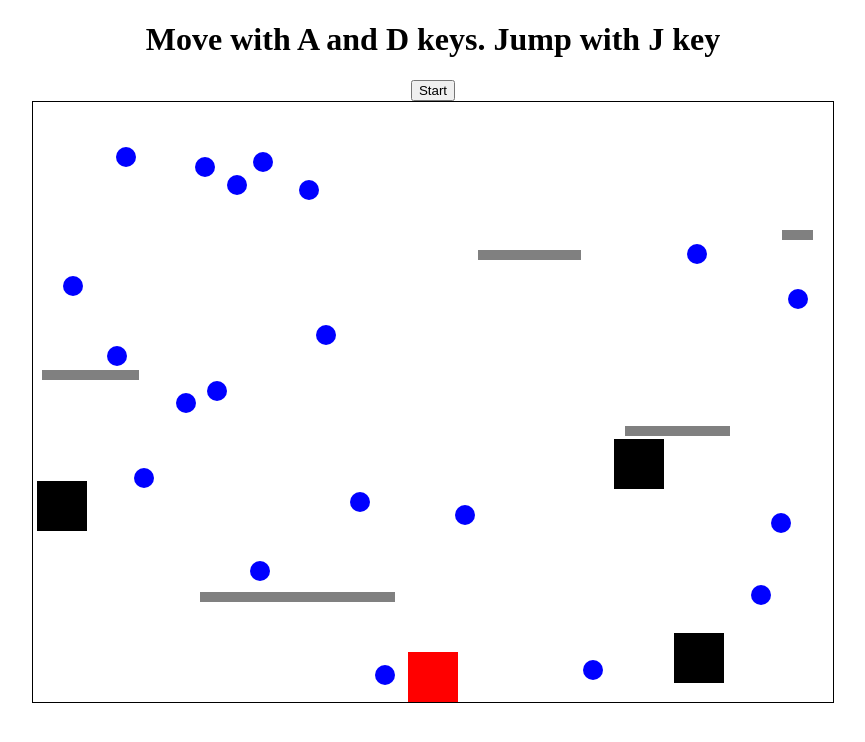
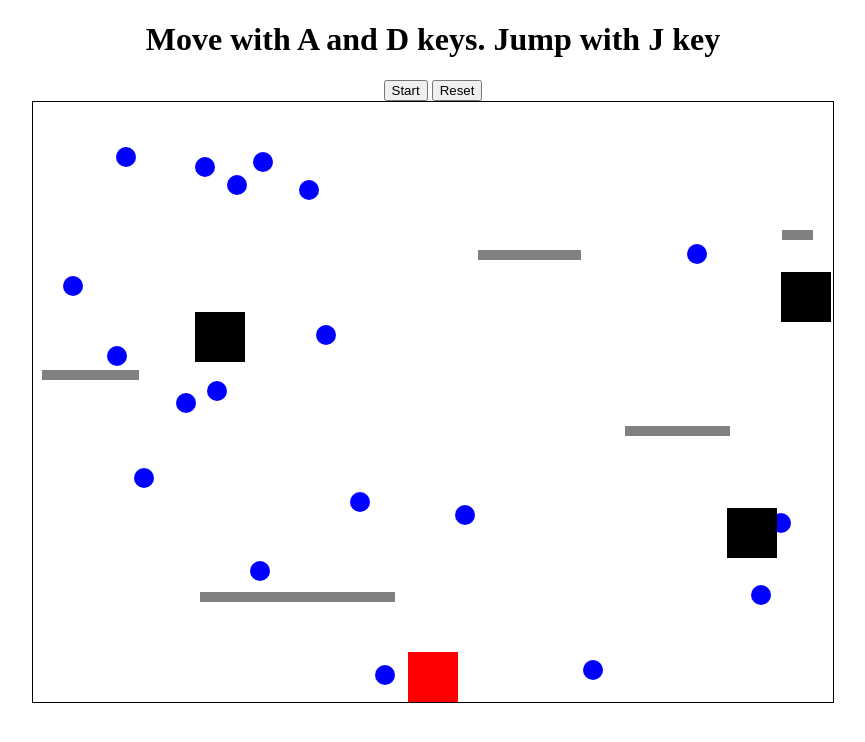
Before and after one commit to jsanchezmesa/iron-jack, a plain HTML site: page index.html in a window 1280 px wide. Both pictures are taken after a click on the button "Start". Shown: the whole page, without its empty margins (207-1072 px from the left). Drawn offline with Linux system fonts and the light colour scheme.

Commit message:
Reset button added

```diff
--- a/index.html
+++ b/index.html
@@ -19,7 +19,10 @@
 <body>
   <div class="container">
     <h1>Move with A and D keys. Jump with J key</h1>
-    <div class="start"><button id="start-game">Start</button></div>
+    <div class="start">
+      <button id="start-game">Start</button>
+      <button id="reset-game">Reset</button>
+    </div>
     <canvas id="iron-jack" width="800" height="600"></canvas>
   </div>
 </body>
--- a/js/enemy.js
+++ b/js/enemy.js
@@ -4,14 +4,11 @@ function Enemy(game) {
   this.x = 0;
   this.y = 0;
 
-  // this.img = new Image();
-  // this.img.src = "https://vignette.wikia.nocookie.net/puffleville/images/2/26/Yellow_Bird_Sprite.png/revision/latest?cb=20120504215330";
-
   this.width = 50;
   this.height = 50;
 
   // select a random speed
-  var speeds = [1, 2, 3, -1, -2, -3];
+  var speeds = [2, 3, 4, -2, -3, -4];
   this.dx = speeds[ Math.floor( Math.random() * speeds.length) ];
   this.dy = speeds[ Math.floor( Math.random() * speeds.length) ];
 
@@ -30,7 +27,6 @@ Enemy.prototype.generateEnemy = function() {
 }
 
 Enemy.prototype.draw = function() {
-  //this.game.ctx.drawImage(this.img, this.x, this.y, this.width, this.height);
   this.game.ctx.fillStyle = this.color;
   this.game.ctx.fillRect(this.x, this.y, this.width, this.height);
 }
--- a/js/game.js
+++ b/js/game.js
@@ -18,6 +18,8 @@ function Game(canvas) {
   this.numEnemies = 3;
   this.enemiesArray = [];
   this.generateEnemies();
+
+  this.started = false;
 }
 
 Game.prototype.start = function() {
@@ -33,6 +35,8 @@ Game.prototype.start = function() {
     }.bind(this),
     1000 / 60
   );
+
+  this.started = true;
 };
 
 Game.prototype.finished = function() {
@@ -45,6 +49,7 @@ Game.prototype.finished = function() {
 };
 
 Game.prototype.reset = function() {
+  this.started = false;
   this.intervalId = 0;
   this.player.reset();
   this.platformArray = [];
--- a/js/index.js
+++ b/js/index.js
@@ -6,16 +6,20 @@ window.onload = function() {
   var pauseButton = document.getElementById("pause-game");
   var resetButton = document.getElementById("reset-game");
 
+  // if there is a started game, the button does nothing
   startButton.onclick = function() {
-    game.start();
+    if( !game.started ) {
+      game.start();
+    }
+  }
+
+  resetButton.onclick = function() {
+    game.reset();
   }
 
   /* pauseButton.onclick = function() {
     game.pause();
   }
-
-  resetButton.onclick = function() {
-    game.reset();
-  }*/
+  */
 
 }
--- a/js/player.js
+++ b/js/player.js
@@ -1,8 +1,6 @@
 function Player(game) {
   this.game = game;
 
-  // this.img = new Image();
-  // this.img.src = "https://vignette.wikia.nocookie.net/the-video-game/images/b/bb/Kirby_Sprite.png/revision/latest?cb=20140110173310";
   this.width = 50;
   this.height = 50;
 
@@ -28,7 +26,6 @@ function Player(game) {
 }
 
 Player.prototype.draw = function() {
-  //this.game.ctx.drawImage(this.img, this.x, this.y, this.width, this.height);
   this.game.ctx.fillStyle = this.color;
   this.game.ctx.fillRect(this.x, this.y, this.width, this.height);
 };
```
